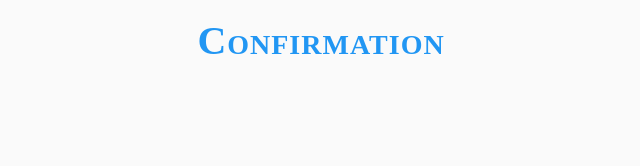
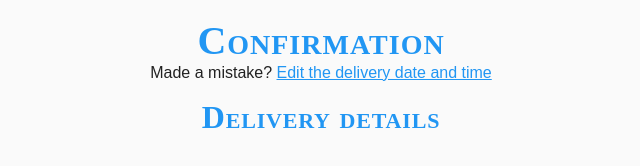
Before and after one commit to mlenser/delivery-slots, a Gatsby site: page /confirmation in a window 1280 px wide. Shown: the whole page, without its empty margins (319-959 px from the left). Built offline with nearby package versions, Linux system fonts and the light colour scheme; Gatsby itself is replaced by a stand-in of ours.

Commit message:
feat: add link to the confirmation page to go back

```diff
--- a/src/containers/ConfirmationPage.tsx
+++ b/src/containers/ConfirmationPage.tsx
@@ -1,6 +1,8 @@
 import React from 'react';
 import styled from 'styled-components';
 import H1 from '../components/Headings/H1';
+import H2 from '../components/Headings/H2';
+import Link from '../components/Link';
 
 const Article = styled.article`
   text-align: center;
@@ -9,6 +11,11 @@ const Article = styled.article`
 const ConfirmationPage: React.FC = () => (
   <Article>
     <H1>Confirmation</H1>
+    <p>
+      Made a mistake? <Link to="/">Edit the delivery date and time</Link>
+    </p>
+
+    <H2>Delivery details</H2>
   </Article>
 );
 
```
